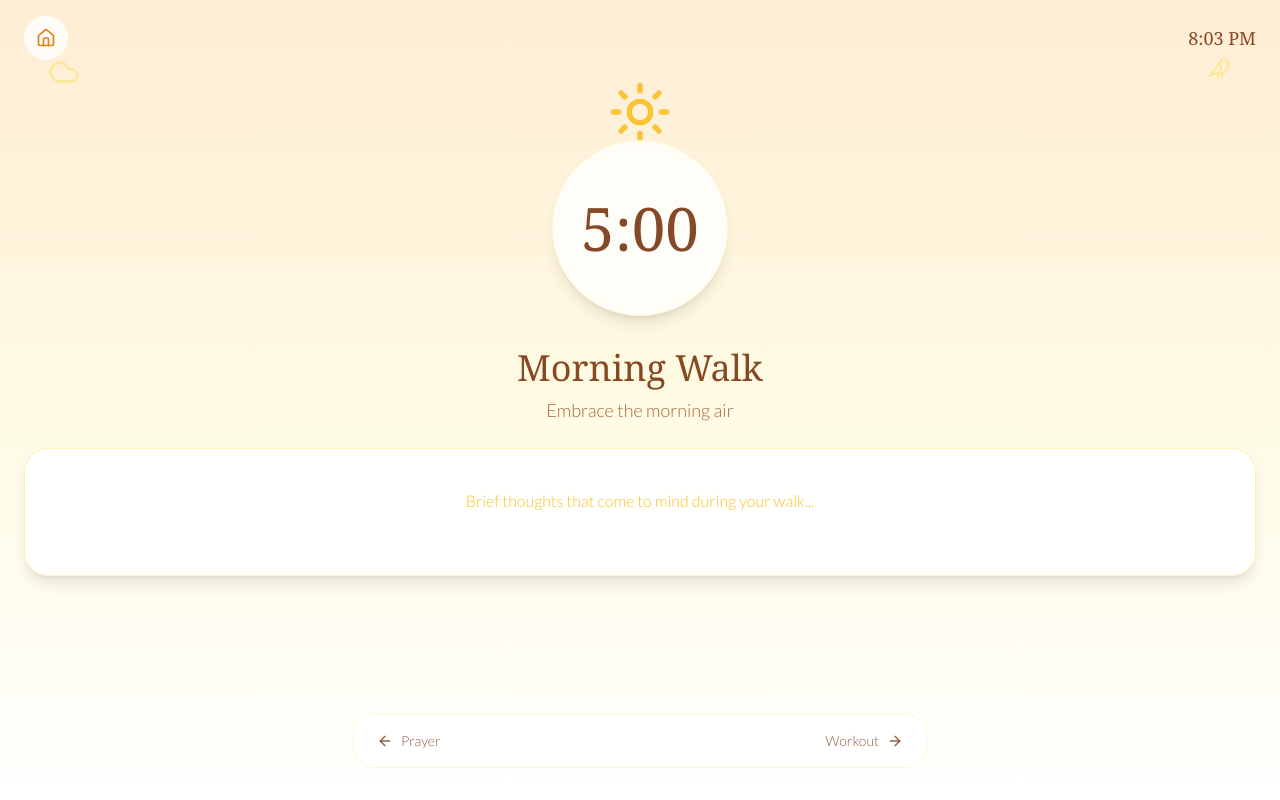
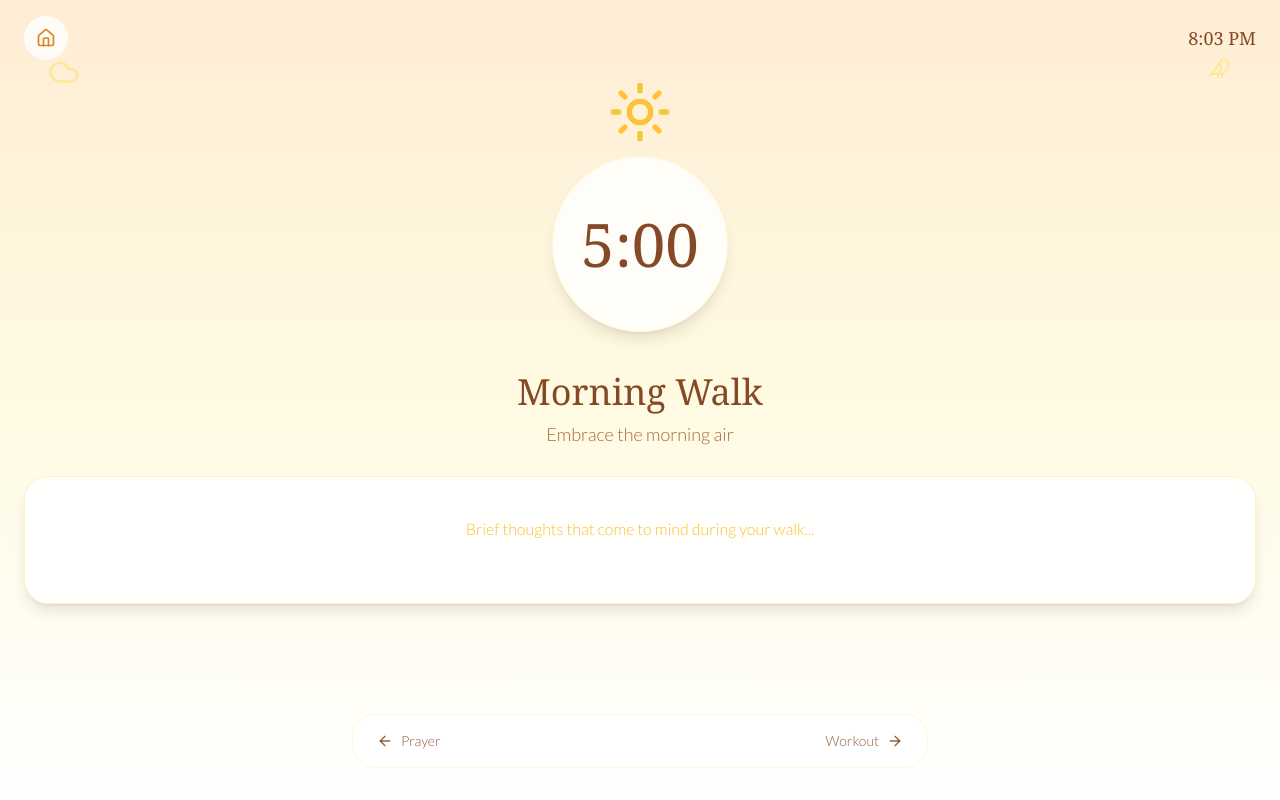
Before and after one commit to cryptodevlogan/plant-app, a Next.js app: page /walk in a window 1280 px wide. Built offline with nearby package versions, Linux system fonts and the light colour scheme; a web font is replaced by a local one.

Commit message:
style(walk): adjust vertical spacing of main content
- Fine-tuned spacing between timer, title, and chat elements
- Balanced content position relative to bottom menu

```diff
--- a/app/walk/page.tsx
+++ b/app/walk/page.tsx
@@ -109,12 +109,12 @@ export default function WalkPage() {
         )}
 
         {/* Main Content */}
-        <div className="relative z-10 w-full px-6 pt-20">
+        <div className="relative z-10 w-full px-6 pt-24">
           <div className="flex flex-col items-center">
             {/* Timer */}
             <button
               onClick={() => setIsActive(!isActive)}
-              className={`w-44 h-44 mb-8 rounded-full
+              className={`w-44 h-44 mb-10 rounded-full
                 bg-white/80
                 backdrop-blur-md shadow-lg
                 flex items-center justify-center
@@ -130,7 +130,7 @@ export default function WalkPage() {
 
             {/* Title and Motivation */}
             {showMotivation && (
-              <div className="text-center mb-6 opacity-0 animate-fadeIn">
+              <div className="text-center mb-7 opacity-0 animate-fadeIn">
                 <h2 className="text-4xl font-serif text-amber-900/90 mb-2">
                   Morning Walk
                 </h2>
```
